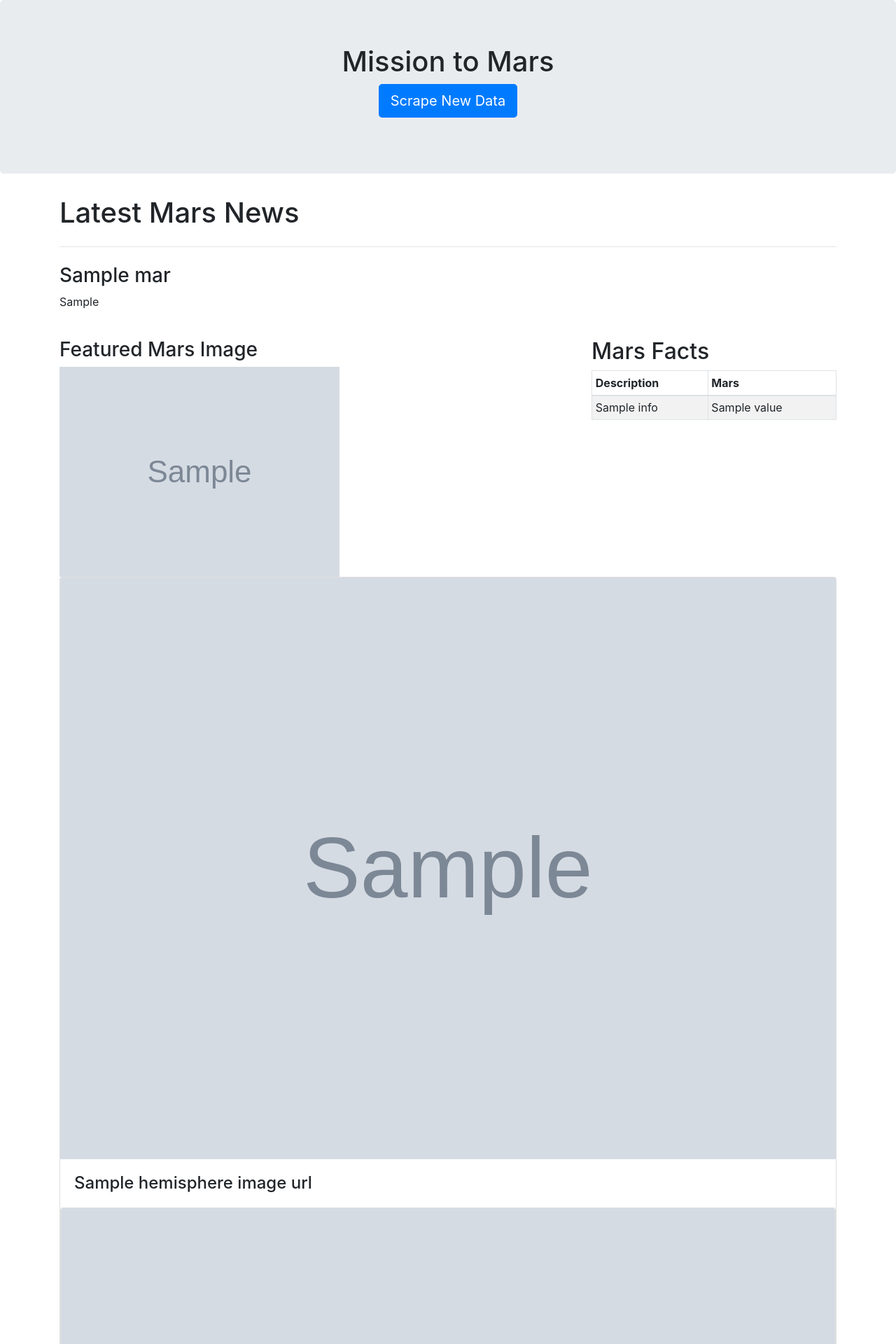
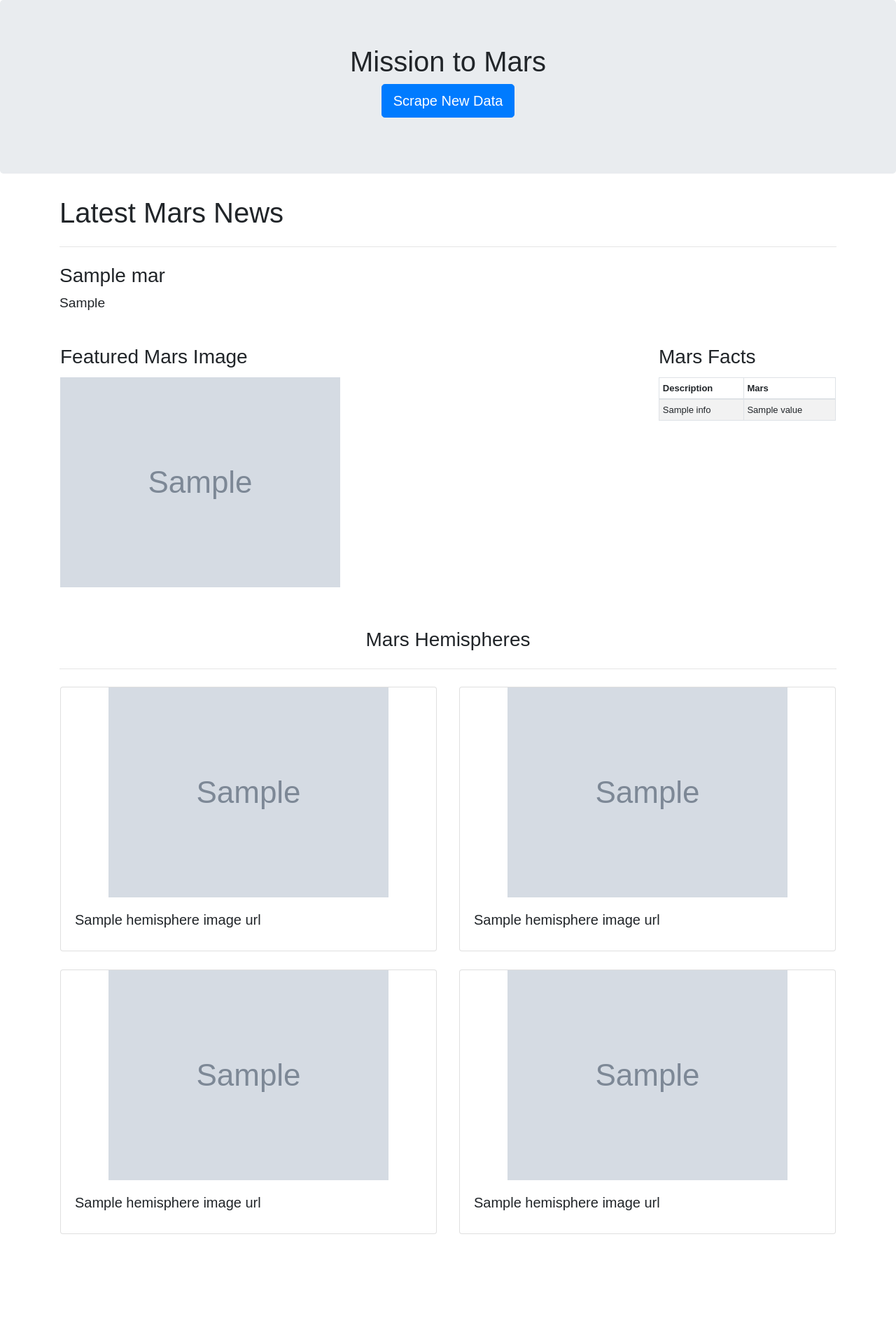
Before and after one commit to KaiCee2010/web-scraping-challenge, a Flask app: page / in a window 1280 px wide. Shown: the top 1920 px of the page at 70% size. After the commit the page ends 1763 px from the top, so only its background shows below. Run offline with Flask 2, Linux system fonts and the light colour scheme; grey boxes marked "Sample" are stand-in pictures; a database or web service that is not in the repository returns one stand-in record (values such as "Sample title"); some libraries are stand-ins or nearby versions.

Commit message:
Updated app.py, index.html and style.css.

```diff
--- /dev/null
+++ b/Missions_to_Mars/static/css/style.css
@@ -0,0 +1,39 @@
+body {
+
+    font-family: Arial, Helvetica, sans-serif;
+    font-size: larger;
+
+}
+
+
+img {
+    max-width: 100%;
+    height: auto;
+}
+
+#data {
+    background-color: white;
+    margin: 0px;
+    padding: 0px;
+}
+
+#no_border{
+    border: 0px
+}
+
+table {
+    font-size: small;
+}
+
+.card {
+    margin: 1px
+}
+
+.visual {
+    display: block;
+    margin-left: auto;
+    margin-right: auto;
+    max-width: 96%;
+    height: auto;
+
+}
--- a/Missions_to_Mars/templates/index.html
+++ b/Missions_to_Mars/templates/index.html
@@ -4,7 +4,10 @@
 <head>
   <meta charset="UTF-8">
   <title>Mission to Mars</title>
-  <link rel="stylesheet" href="https://maxcdn.bootstrapcdn.com/bootstrap/4.4.1/css/bootstrap.min.css">
+  <link rel="stylesheet" href="https://stackpath.bootstrapcdn.com/bootstrap/4.4.1/css/bootstrap.min.css" integrity="sha384-Vkoo8x4CGsO3+Hhxv8T/Q5PaXtkKtu6ug5TOeNV6gBiFeWPGFN9MuhOf23Q9Ifjh" crossorigin="anonymous">
+
+  <link rel="stylesheet" href="{{ url_for('static', filename='css/style.css') }}">
+
 </head>
 
 <body>
@@ -27,13 +30,20 @@
         <br>
       </div>
     </div>
+
     <div class="row">
-      <div class="col-md-8">
-        <h3>Featured Mars Image</h3>
-        <img src= {{ data.featured_image_url }} alt="Featured Mars Images">
+      <div class="col-md-9">
+        <div class="card" id="no_border" >
+          <div class="card-body" id="data">
+            <h3 class="card-title">Featured Mars Image</h3>
+            <img src= {{ data.featured_image_url }} alt="Featured Mars Image">
           </div>
-      <div class="col-md-4">
-        <h2>Mars Facts</h2>
+        </div>
+      </div>
+      <div class="col-md-3">
+        <div class="card" id="no_border" >
+          <div class="card-body" id="data">
+            <h3 class="card-title">Mars Facts</h3>
             <table class="table table-striped table-bordered table-sm">
               <thead>
                 <tr>
@@ -55,21 +65,54 @@
             </table>
           </div>
         </div>
+      </div>
+    </div>
+
+
+    <br><br>
     <div class="row">
-      <div class="col-md-12">
-        <div class="card" >
-          <img src={{ data.hemisphere_image_urls[0].img_url }} class="card-img-top" alt="...">
+      <div class="col-md-12 text-center">
+          <h3>Mars Hemispheres</h3>
+          <hr class="my-4">
+      </div>
+    </div>
+
+
+    <div class="row row-cols-1 row-cols-md-2">
+      <div class="col mb-4">
+        <div class="card">
+          <img class="visual" src={{ data.hemisphere_image_urls[0].img_url }} class="card-img-top" alt={{ data.hemisphere_image_urls[0].title }}>
           <div class="card-body">
-            <h4 class="card-text">{{ data.hemisphere_image_urls[0].title }}</h4>
+            <h5 class="card-title">{{ data.hemisphere_image_urls[0].title }}</h5>
           </div>
-          <div class="card" >
-            <img src={{ data.hemisphere_image_urls[1].img_url }} class="card-img-top" alt="...">
+        </div>
+      </div>
+      <div class="col mb-4">
+        <div class="card">
+          <img class="visual" src={{ data.hemisphere_image_urls[1].img_url }} class="card-img-top" alt={{ data.hemisphere_image_urls[1].title }}>
           <div class="card-body">
-              <h4 class="card-text">{{ data.hemisphere_image_urls[1].title }}</h4>
+            <h5 class="card-title">{{ data.hemisphere_image_urls[1].title }}</h5>
+          </div>
+        </div>
+      </div>
+      <div class="col mb-4">
+        <div class="card">
+          <img class="visual" src={{ data.hemisphere_image_urls[2].img_url }} class="card-img-top" alt={{ data.hemisphere_image_urls[2].title }}>
+          <div class="card-body">
+            <h5 class="card-title">{{ data.hemisphere_image_urls[2].title }}</h5>
+          </div>
+        </div>
+      </div>
+      <div class="col mb-4">
+        <div class="card">
+          <img class="visual" src={{ data.hemisphere_image_urls[3].img_url }} class="card-img-top" alt={{ data.hemisphere_image_urls[3].title }}>
+          <div class="card-body">
+            <h5 class="card-title">{{ data.hemisphere_image_urls[3].title }}</h5>
           </div>
         </div>
       </div>
     </div>
+
   </div>
   {% endfor %}
 
```
Lines whose indentation alone changed are shown as unchanged.
